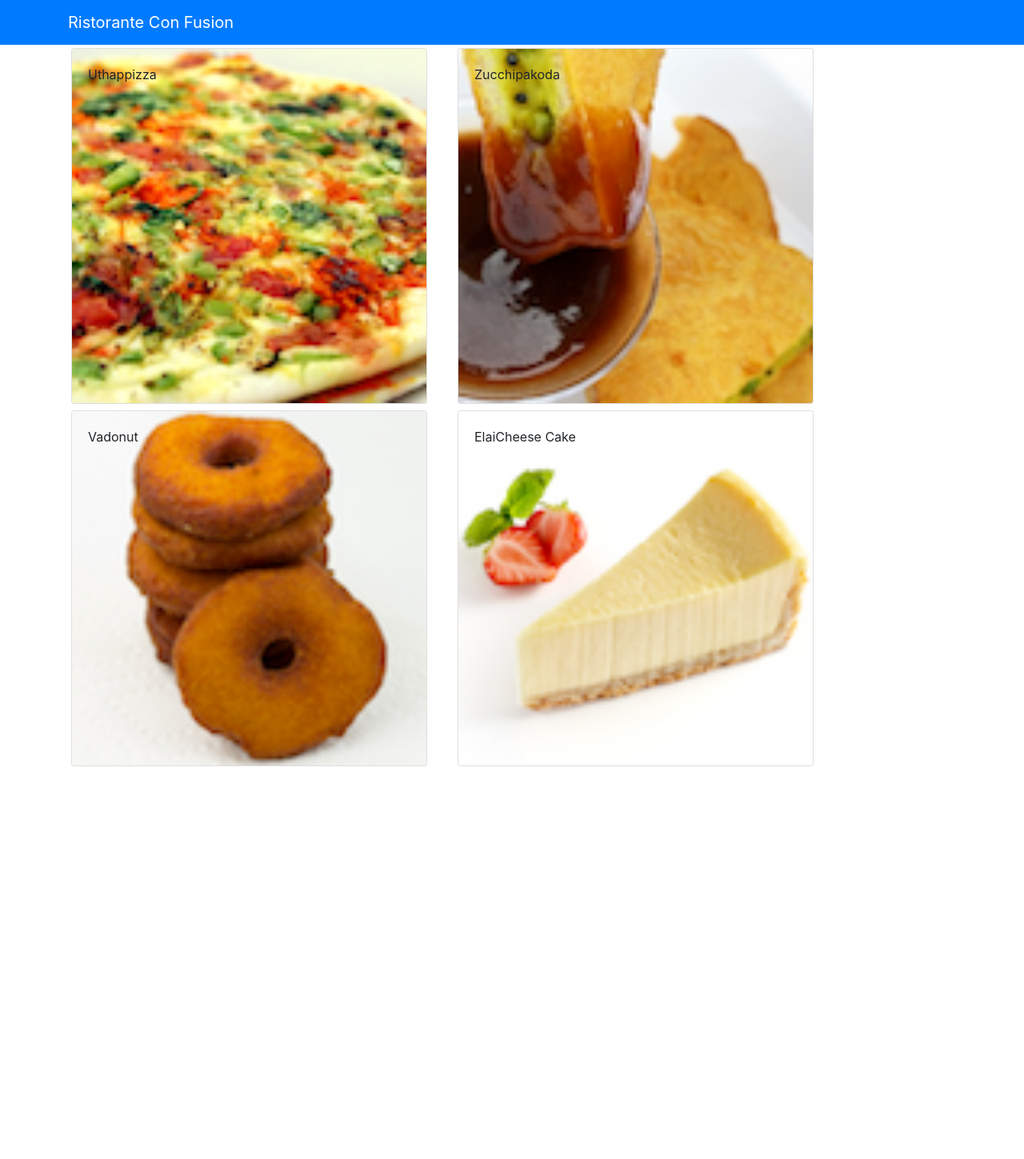
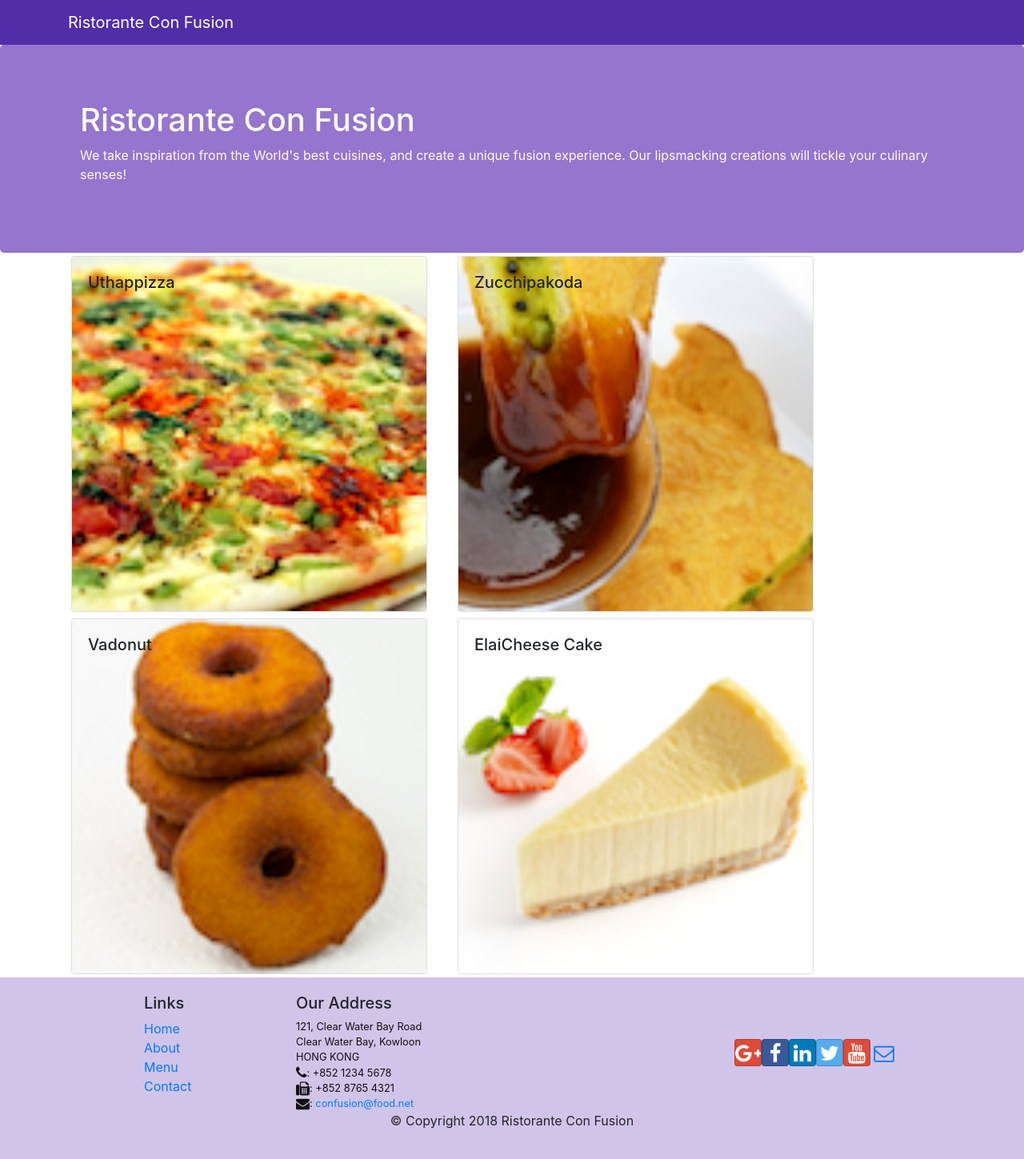
Before and after one commit to iUttamRao/confusion-React, a React (Create React App) app: page / in a window 1280 px wide. Shown: the whole page at 80% size. Before the commit the page ends 962 px from the top, so only its background shows below. Built offline with nearby package versions, Linux system fonts and the light colour scheme.

Commit message:
Header-and-Footer

```diff
--- a/package.json
+++ b/package.json
@@ -7,11 +7,13 @@
     "@testing-library/react": "^12.1.2",
     "@testing-library/user-event": "^13.5.0",
     "bootstrap": "^4.0.0",
+    "bootstrap-social": "^5.1.1",
+    "font-awesome": "^4.7.0",
     "react": "^17.0.2",
     "react-dom": "^17.0.2",
     "react-popper": "^2.2.5",
     "react-scripts": "5.0.0",
-    "reactstrap": "^9.0.1",
+    "reactstrap": "^5.0.0",
     "web-vitals": "^2.1.4"
   },
   "scripts": {
--- a/src/App.css
+++ b/src/App.css
@@ -1,38 +1,33 @@
-.App {
-  text-align: center;
+.row-header {
+  margin: 0px auto;
+  padding: 0px auto;
 }
 
-.App-logo {
-  height: 40vmin;
-  pointer-events: none;
+.row-content {
+  margin: 0px auto;
+  padding: 50px 0px 50px 0px;
+  border-bottom: 1px ridge;
+  min-height: 400px;
 }
 
-@media (prefers-reduced-motion: no-preference) {
-  .App-logo {
-    animation: App-logo-spin infinite 20s linear;
-  }
+.footer {
+  background-color: #d1c4e9;
+  margin: 0px auto;
+  padding: 20px 0px 20px 0px;
+}
+.jumbotron {
+  padding: 70px 30px 70px 30px;
+  margin: 0px auto;
+  background: #9575cd;
+  color: floralwhite;
 }
 
-.App-header {
-  background-color: #282c34;
-  min-height: 100vh;
-  display: flex;
-  flex-direction: column;
-  align-items: center;
-  justify-content: center;
-  font-size: calc(10px + 2vmin);
-  color: white;
+address {
+  font-size: 80%;
+  margin: 0px;
+  color: #0f0f0f;
 }
 
-.App-link {
-  color: #61dafb;
+.navbar-dark {
+  background-color: #512da8;
 }
-
-@keyframes App-logo-spin {
-  from {
-    transform: rotate(0deg);
-  }
-  to {
-    transform: rotate(360deg);
-  }
-}
--- a/src/App.js
+++ b/src/App.js
@@ -1,5 +1,6 @@
 import { Component } from 'react/cjs/react.production.min';
 import Main from './components/MainComponent';
+import './App.css';
 
 class App extends Component {
   render(){
--- /dev/null
+++ b/src/components/FooterComponent.js
@@ -0,0 +1,50 @@
+import React from 'react';
+
+function Footer(props) {
+    return(
+    <div className="footer">
+        <div className="container">
+            <div className="row justify-content-center">
+                <div className="col-4 offset-1 col-sm-2">
+                    <h5>Links</h5>
+                    <ul className="list-unstyled">
+                        <li><a href="#">Home</a></li>
+                        <li><a href="#">About</a></li>
+                        <li><a href="#">Menu</a></li>
+                        <li><a href="contactus.html">Contact</a></li>
+                    </ul>
+                </div>
+                <div className="col-7 col-sm-5">
+                    <h5>Our Address</h5>
+                    <address>
+		              121, Clear Water Bay Road<br />
+		              Clear Water Bay, Kowloon<br />
+		              HONG KONG<br />
+		              <i className="fa fa-phone fa-lg"></i>: +852 1234 5678<br />
+		              <i className="fa fa-fax fa-lg"></i>: +852 8765 4321<br />
+		              <i className="fa fa-envelope fa-lg"></i>: <a href="mailto:confusion@food.net">
+                         confusion@food.net</a>
+                    </address>
+                </div>
+                <div className="col-12 col-sm-4 align-self-center">
+                    <div className="text-center">
+                        <a className="btn btn-social-icon btn-google" href="http://google.com/+"><i className="fa fa-google-plus"></i></a>
+                        <a className="btn btn-social-icon btn-facebook" href="http://www.facebook.com/profile.php?id="><i className="fa fa-facebook"></i></a>
+                        <a className="btn btn-social-icon btn-linkedin" href="http://www.linkedin.com/in/"><i className="fa fa-linkedin"></i></a>
+                        <a className="btn btn-social-icon btn-twitter" href="http://twitter.com/"><i className="fa fa-twitter"></i></a>
+                        <a className="btn btn-social-icon btn-google" href="http://youtube.com/"><i className="fa fa-youtube"></i></a>
+                        <a className="btn btn-social-icon" href="mailto:"><i className="fa fa-envelope-o"></i></a>
+                    </div>
+                </div>
+            </div>
+            <div className="row justify-content-center">
+                <div className="col-auto">
+                    <p>© Copyright 2018 Ristorante Con Fusion</p>
+                </div>
+            </div>
+        </div>
+    </div>
+    )
+}
+
+export default Footer;
--- /dev/null
+++ b/src/components/HeaderComponent.js
@@ -0,0 +1,28 @@
+import React, { Component } from 'react';
+import { Navbar, NavbarBrand, Jumbotron } from 'reactstrap';
+
+class Header extends Component{
+    render(){
+        return(
+            <>
+            <Navbar dark>
+              <div className="container">
+                <NavbarBrand href="/">Ristorante Con Fusion</NavbarBrand>
+              </div>
+            </Navbar>
+            <Jumbotron>
+                <div className="container">
+                    <div className="row row-header">
+                        <div className="col-12 col -sm-6">
+                            <h1>Ristorante Con Fusion</h1>
+                            <p>We take inspiration from the World's best cuisines, and create a unique fusion experience. Our lipsmacking creations will tickle your culinary senses!</p>
+                        </div>
+                    </div>
+                </div>
+            </Jumbotron>
+            </>
+        );
+    }
+}
+
+export default Header;
--- a/src/components/MainComponent.js
+++ b/src/components/MainComponent.js
@@ -1,7 +1,8 @@
 import { Component } from 'react/cjs/react.production.min';
-import { Navbar, NavbarBrand } from 'reactstrap';
 import Menu from './MenuComponent';
 import DishDetail from './DishdetailComponent';
+import Header from './HeaderComponent';
+import Footer from './FooterComponent';
 import { DISHES } from '../shared/dishes';
 
 class Main extends Component {
@@ -21,14 +22,11 @@
 
   render(){
   return (
-    <div >
-      <Navbar dark color="primary">
-        <div className="container">
-          <NavbarBrand href="/">Ristorante Con Fusion</NavbarBrand>
-        </div>
-      </Navbar>
+    <div>
+      <Header />
       <Menu dishes={this.state.dishes} onClick={(dishId) => this.onDishSelect(dishId)} />
       <DishDetail dish={this.state.dishes.filter((dish) => dish.id === this.state.selectedDish)[0]} />
+      <Footer />
     </div>
   );
 }
--- a/src/index.js
+++ b/src/index.js
@@ -1,6 +1,8 @@
 import React from 'react';
 import ReactDOM from 'react-dom';
 import 'bootstrap/dist/css/bootstrap.min.css';
+import 'font-awesome/css/font-awesome.min.css';
+import 'bootstrap-social/bootstrap-social.css';
 import './index.css';
 import App from './App';
 import reportWebVitals from './reportWebVitals';
```
Also changed, not shown: 1 other file (tests, documents, lock files or other folders).
